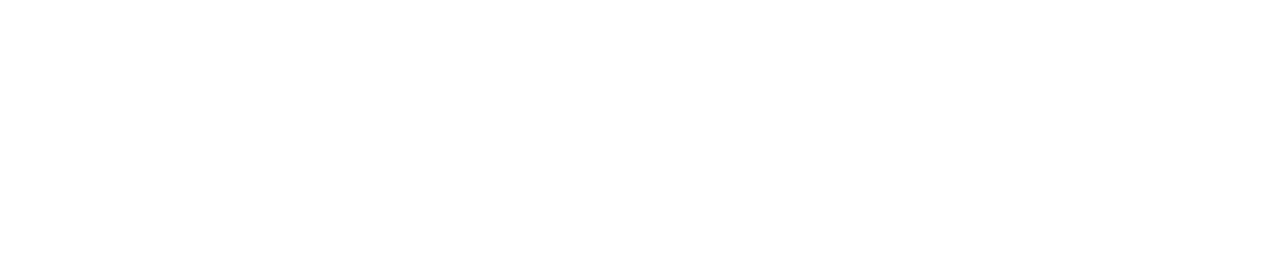
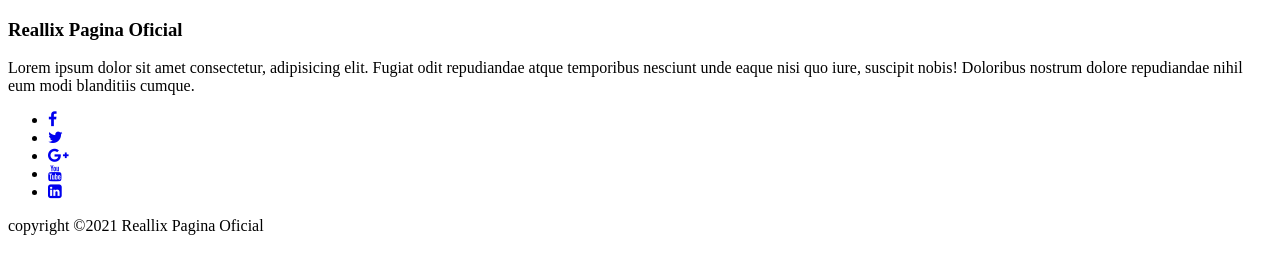
Before and after one commit to Hydra-HD/reallix_web, a plain HTML site: page index.html in a window 1280 px wide. Drawn offline with Linux system fonts and the light colour scheme.

Commit message:
fotter
Criando o Fotter da aplicação web "Reallix".

```diff
--- a/index.html
+++ b/index.html
@@ -5,8 +5,28 @@
     <meta http-equiv="X-UA-Compatible" content="IE=edge">
     <meta name="viewport" content="width=device-width, initial-scale=1.0">
     <title>Reallix</title>
+    <link rel="stylesheet" href="/css/style.css">
+    <link rel="stylesheet" href="https://maxcdn.bootstrapcdn.com/font-awesome/4.5.0/css/font-awesome.min.css">
 </head>
 <body>
-
+    <footer>
+        <div class="footer-content">
+            <h3>Reallix Pagina Oficial</h3>
+            <P>Lorem ipsum dolor sit amet consectetur, adipisicing elit. Fugiat odit
+                repudiandae atque temporibus nesciunt unde eaque nisi quo iure, suscipit
+                nobis! Doloribus nostrum dolore repudiandae nihil eum modi blanditiis cumque.
+            </P>
+            <ul class="socials">
+                <li><a href="#"><i class="fa fa-facebook"></i></a></li>
+                <li><a href="#"><i class="fa fa-twitter"></i></a></li>
+                <li><a href="#"><i class="fa fa-google-plus"></i></a></li>
+                <li><a href="#"><i class="fa fa-youtube"></i></a></li>
+                <li><a href="#"><i class="fa fa-linkedin-square"></i></a></li>
+            </ul>
+        </div>
+        <div class="footer-bottom">
+            <p>copyright &copy;2021 Reallix Pagina Oficial</p>
+        </div>
+    </footer>
 </body>
 </html>
```
Also changed, not shown: css/style.css (added), link.txt (added).
